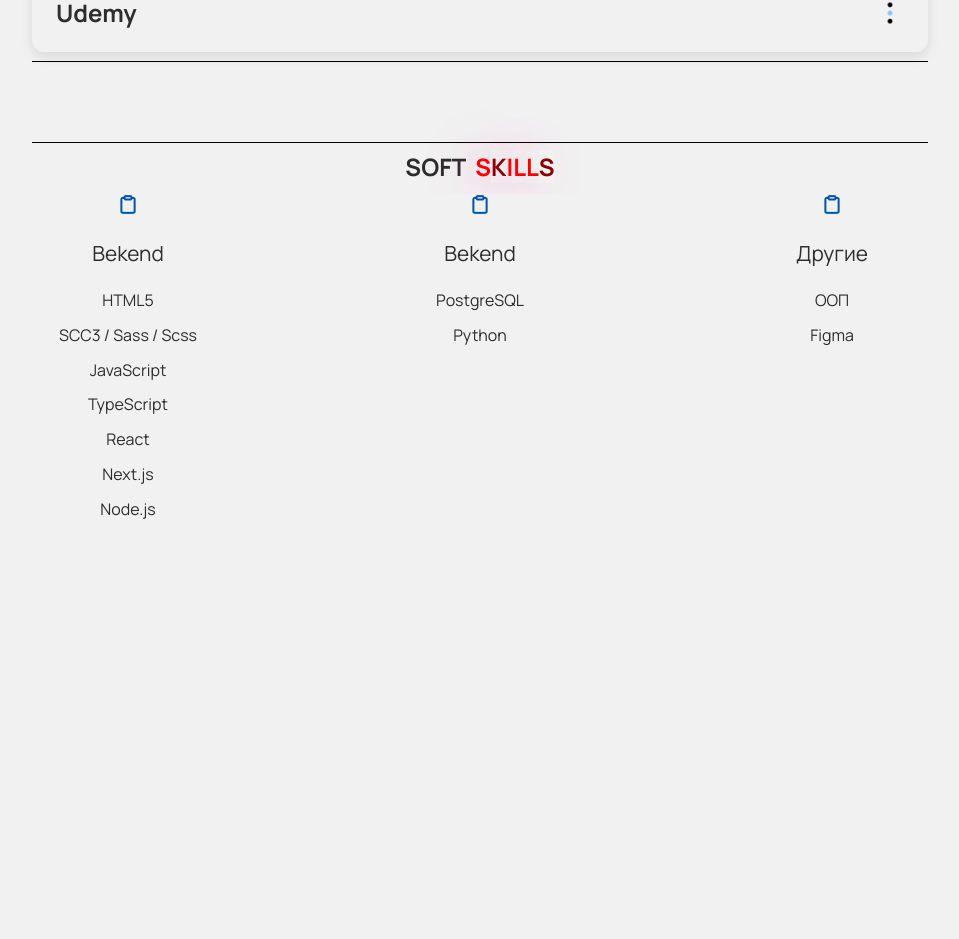
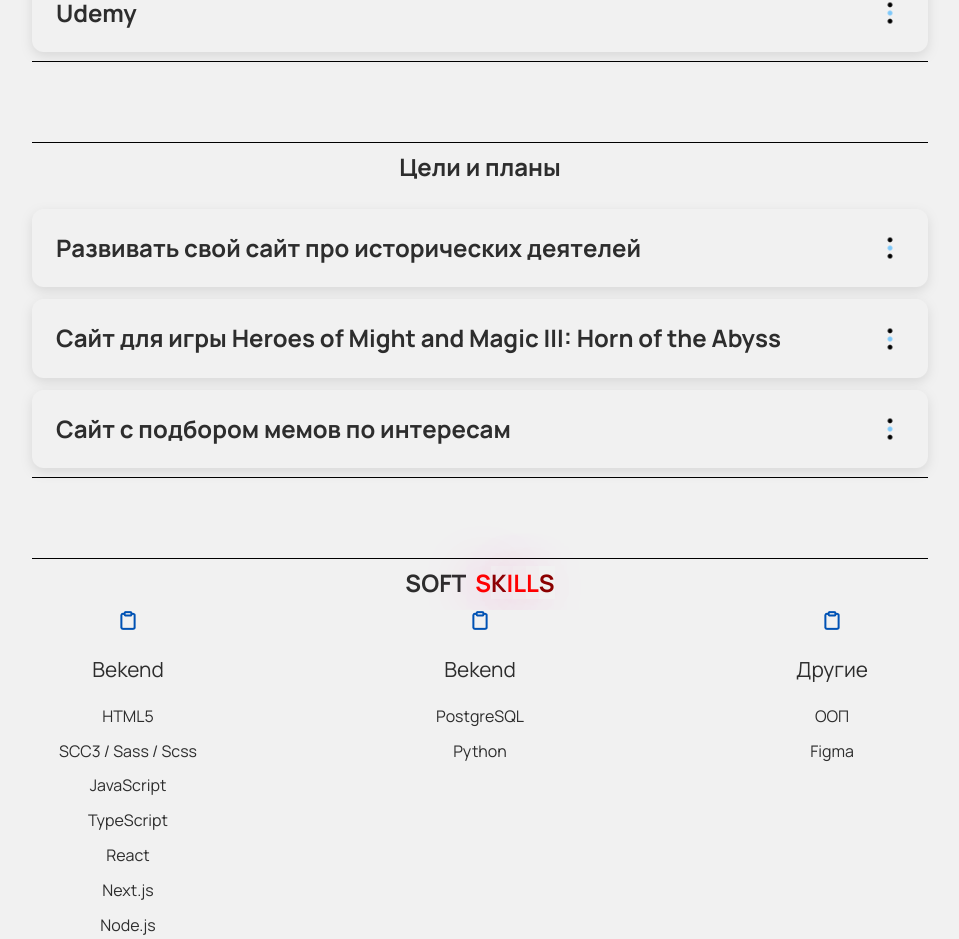
Before and after one commit to FrowningCat/Business-card-website, a React (Vite) app: page / in a window 1280 px wide. Shown: the part 1033-1972 px from the top of the page, without its empty margins (160-1119 px from the left). Before the commit the page ends 1556 px from the top, so only its background shows below. Built offline with nearby package versions, Linux system fonts and the light colour scheme; no server answers.

Commit message:
add 'Goals and plans' block

```diff
--- a/src/components/LandingPage/Main/Main.jsx
+++ b/src/components/LandingPage/Main/Main.jsx
@@ -113,6 +113,71 @@ export default function Header() {
                     </details>
                 </div>
             </div>
+            <div className="main__education">
+                <h5 className="main__education__title">Цели и планы</h5>
+                <div className="main__education__faqDetails">
+                    <details>
+                        <summary>
+                            <p>Развивать свой сайт про исторических деятелей</p>
+                            <img
+                                src={chevron}
+                                alt="chevron"
+                                className="chevron link"
+                            />
+                        </summary>
+                        <p>
+                            Lorem ipsum dolor sit amet consectetur adipisicing
+                            elit. Nesciunt odio nobis ratione, minus impedit
+                            debitis quam facere reiciendis perspiciatis cum
+                            iusto placeat culpa accusantium dolores harum ab
+                            totam pariatur soluta. Nulla, corrupti? Repudiandae
+                            perspiciatis aliquam similique voluptas. Iure,
+                            officiis deleniti.
+                        </p>
+                    </details>
+                    <details>
+                        <summary>
+                            <p>
+                                Сайт для игры Heroes of Might and Magic III:
+                                Horn of the Abyss
+                            </p>
+                            <img
+                                src={chevron}
+                                alt="chevron"
+                                className="chevron link"
+                            />
+                        </summary>
+                        <p>
+                            Lorem ipsum dolor sit amet consectetur adipisicing
+                            elit. Nesciunt odio nobis ratione, minus impedit
+                            debitis quam facere reiciendis perspiciatis cum
+                            iusto placeat culpa accusantium dolores harum ab
+                            totam pariatur soluta. Nulla, corrupti? Repudiandae
+                            perspiciatis aliquam similique voluptas. Iure,
+                            officiis deleniti.
+                        </p>
+                    </details>
+                    <details>
+                        <summary>
+                            <p>Сайт с подбором мемов по интересам</p>
+                            <img
+                                src={chevron}
+                                alt="chevron"
+                                className="chevron link"
+                            />
+                        </summary>
+                        <p>
+                            Lorem ipsum dolor sit amet consectetur adipisicing
+                            elit. Nesciunt odio nobis ratione, minus impedit
+                            debitis quam facere reiciendis perspiciatis cum
+                            iusto placeat culpa accusantium dolores harum ab
+                            totam pariatur soluta. Nulla, corrupti? Repudiandae
+                            perspiciatis aliquam similique voluptas. Iure,
+                            officiis deleniti.
+                        </p>
+                    </details>
+                </div>
+            </div>
             <div className="main__softSkills">
                 <h5 className="main__softSkills__title">
                     <span className="main__softSkills__title__text__notLit">
```
